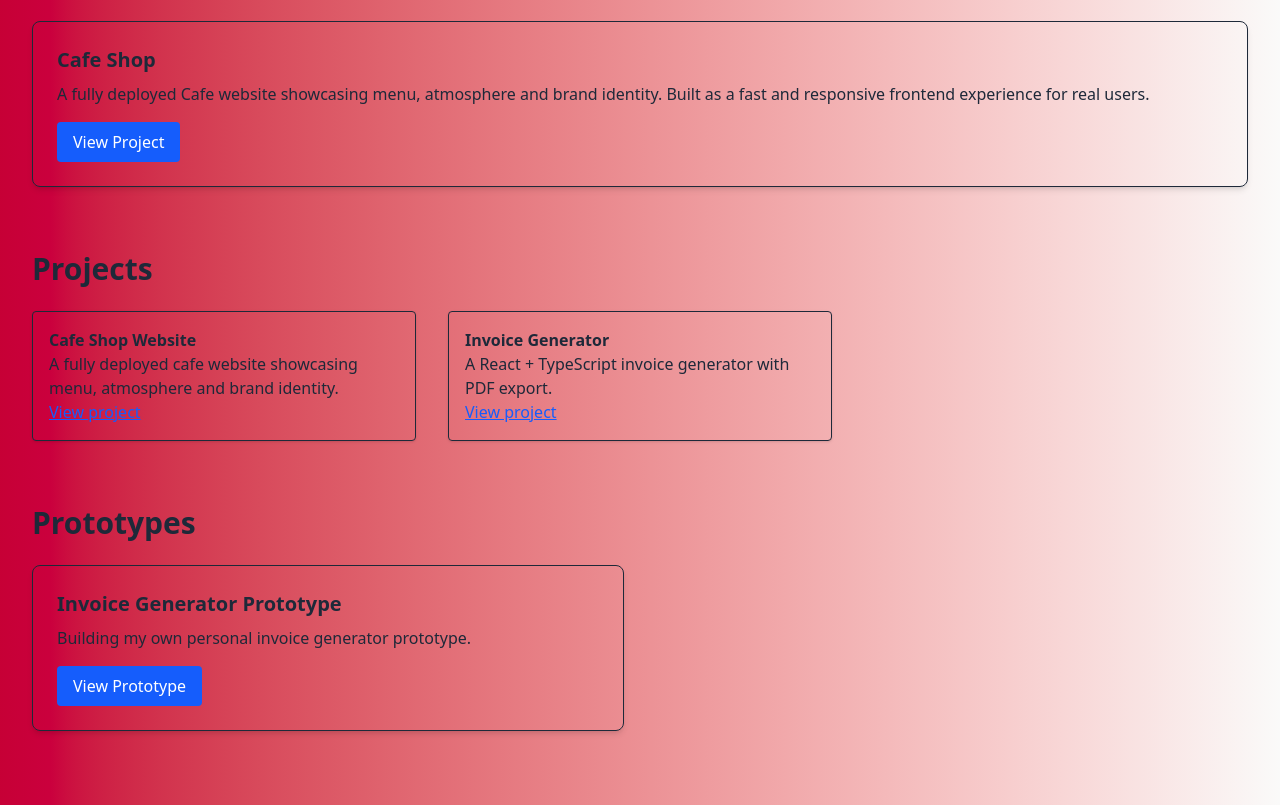
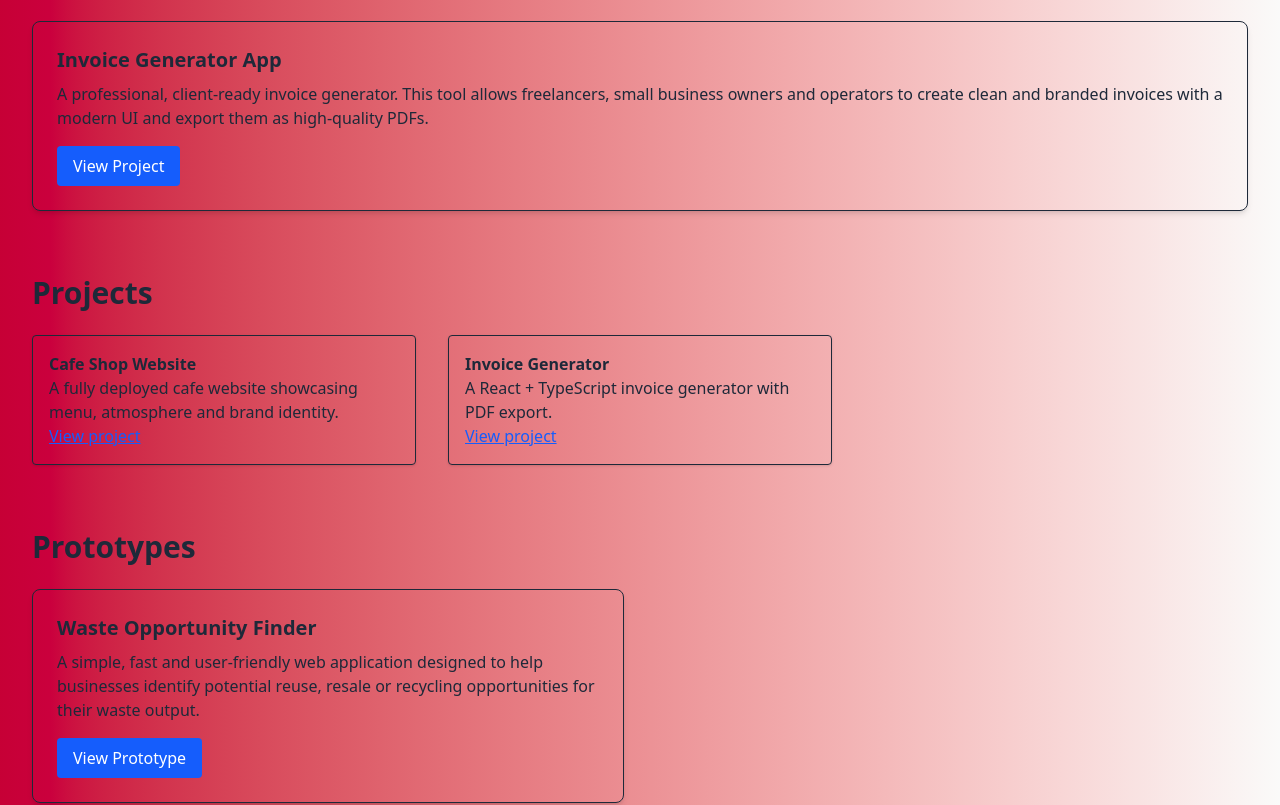
Before and after one commit to YoichiDev-tech/recruitment-portfolio, a React (Vite) app: page /projects in a window 1280 px wide. Shown: the part 440-1245 px from the top of the page. Built offline with nearby package versions, Linux system fonts and the light colour scheme.

Commit message:
Added an MVP and a prototype + updated README

```diff
--- a/src/pages/Projects/Projects.tsx
+++ b/src/pages/Projects/Projects.tsx
@@ -13,15 +13,22 @@ export default function Projects() {
                 <h2 className="text-3xl font-bold mb-6">Featured Project</h2>
 
                 <div className="border rounded-lg p-6 shadow-md">
-                    <h3 className="text-xl font-semibold mb-2">Cafe Shop</h3>
+                    <h3 className="text-xl font-semibold mb-2">Invoice Generator App</h3>
                     <p className="mb-4">
-                        A fully deployed Cafe website showcasing menu, atmosphere and brand identity.
-                        Built as a fast and responsive frontend experience for real users.
+                        A professional, client-ready invoice generator. This tool allows freelancers,
+                        small business owners and operators to create clean and branded invoices
+                        with a modern UI and export them as high-quality PDFs.
                     </p>
 
-                    <button className="px-4 py-2 bg-blue-600 text-white rounded hover:bg-blue-700 transition">
+                   <a
+                        href="https://invoice-generator-41ubdd5uf-yoichidev-techs-projects.vercel.app"
+                        target="_blank"
+                        rel="noopener noreferrer"
+                        className="inline-block px-4 py-2 bg-blue-600 text-white rounded hover:bg-blue-700 transition"
+                    >
                         View Project
-                    </button>
+                    </a>
+
                 </div>
             </section>
 
@@ -41,11 +48,20 @@ export default function Projects() {
 
                     {/* Prototype */}
                     <div className="border rounded-lg p-6 shadow-md">
-                        <h3 className="text-xl font-semibold mb-2">Invoice Generator Prototype</h3>
-                        <p className="mb-4">Building my own personal invoice generator prototype.</p>
-                        <button className="px-4 py-2 bg-blue-600 text-white rounded hover:bg-blue-700 transition">
+                        <h3 className="text-xl font-semibold mb-2">Waste Opportunity Finder</h3>
+                        <p className="mb-4">
+                            A simple, fast and user-friendly web application designed to help businesses
+                            identify potential reuse, resale or recycling opportunities for their waste output.
+                        </p>
+                        <a
+                            href="https://wof-form-eta.vercel.app"
+                            target="_blank"
+                            rel="noopener noreferrer"
+                            className="inline-block px-4 py-2 bg-blue-600 text-white rounded hover:bg-blue-700 transition"
+                        >
                             View Prototype
-                        </button>
+                        </a>
+
                     </div>
 
                 </div>
```
Also changed, not shown: 1 other file (tests, documents, lock files or other folders).
